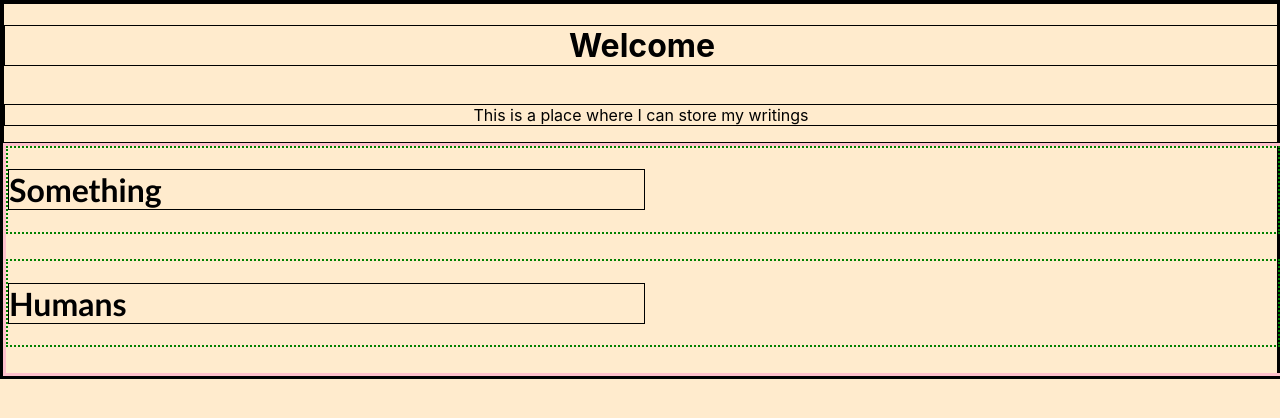
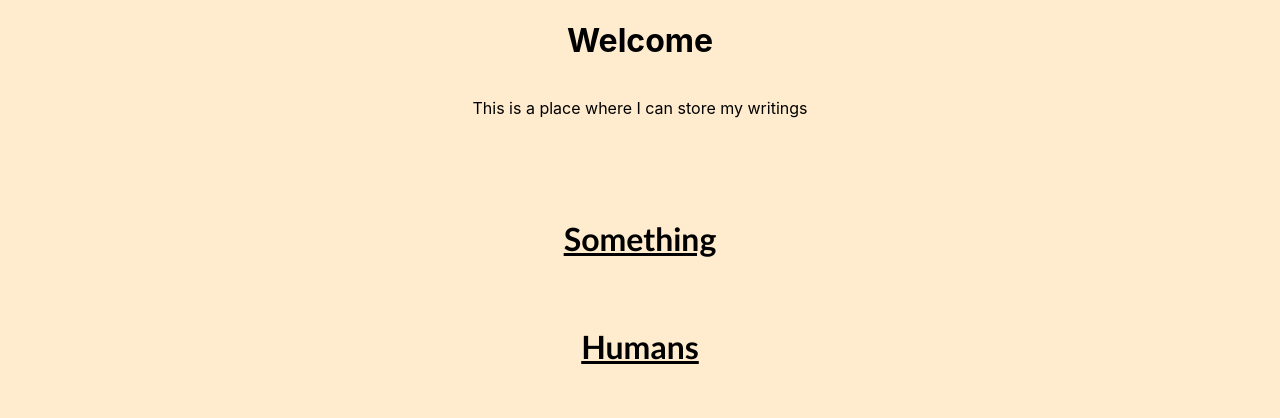
Before and after one commit to loustevenshere/lous-writings-vercel, a React (Create React App) app: page / in a window 1280 px wide. Shown: the top 418 px of the page. Built offline with nearby package versions, Linux system fonts and the light colour scheme.

Commit message:
ready to merge, and re-configure site

```diff
--- a/src/App.css
+++ b/src/App.css
@@ -2,16 +2,16 @@
   text-align: center;
 } */
 
-* {
+/* * {
   border: 1px solid black;
-}
+} */
 
 .poems_list {
   display: flex;
-  justify-content: space-between;
+  justify-content: center;
   width: 100%;
   height: 100%;
-  border: 3px solid pink;
+  /* border: 3px solid pink; */
   flex-wrap: wrap;
 }
 
@@ -19,6 +19,7 @@
   width: 100%;
   display: flex;
   flex-direction: column;
+  margin-bottom: 5%;
   /* justify-content: space-around;
   align-items: center; */
 }
--- a/src/Styling/Poem.css
+++ b/src/Styling/Poem.css
@@ -11,19 +11,22 @@ body {
     margin-bottom: 2%;
     display: flex;
     flex-direction: column;
-    justify-content: space-between;
+    justify-content: center;
     align-items: baseline;
-    border: 2px dotted green;
+    /* border: 2px dotted green; */
     width: 100%;
 }
 
 .poem_titles {
     font-family: 'Gill Sans', 'Gill Sans MT', Calibri, 'Trebuchet MS', sans-serif;
-    width: 50%;
+    width: 100%;
+    text-align: center;
+    text-decoration: underline;
+
 }
 
 .poem_text {
-    width: 50%;
+    width: 100%;
     font-size: large;
     font-weight: 300;
     text-align: center;
```
